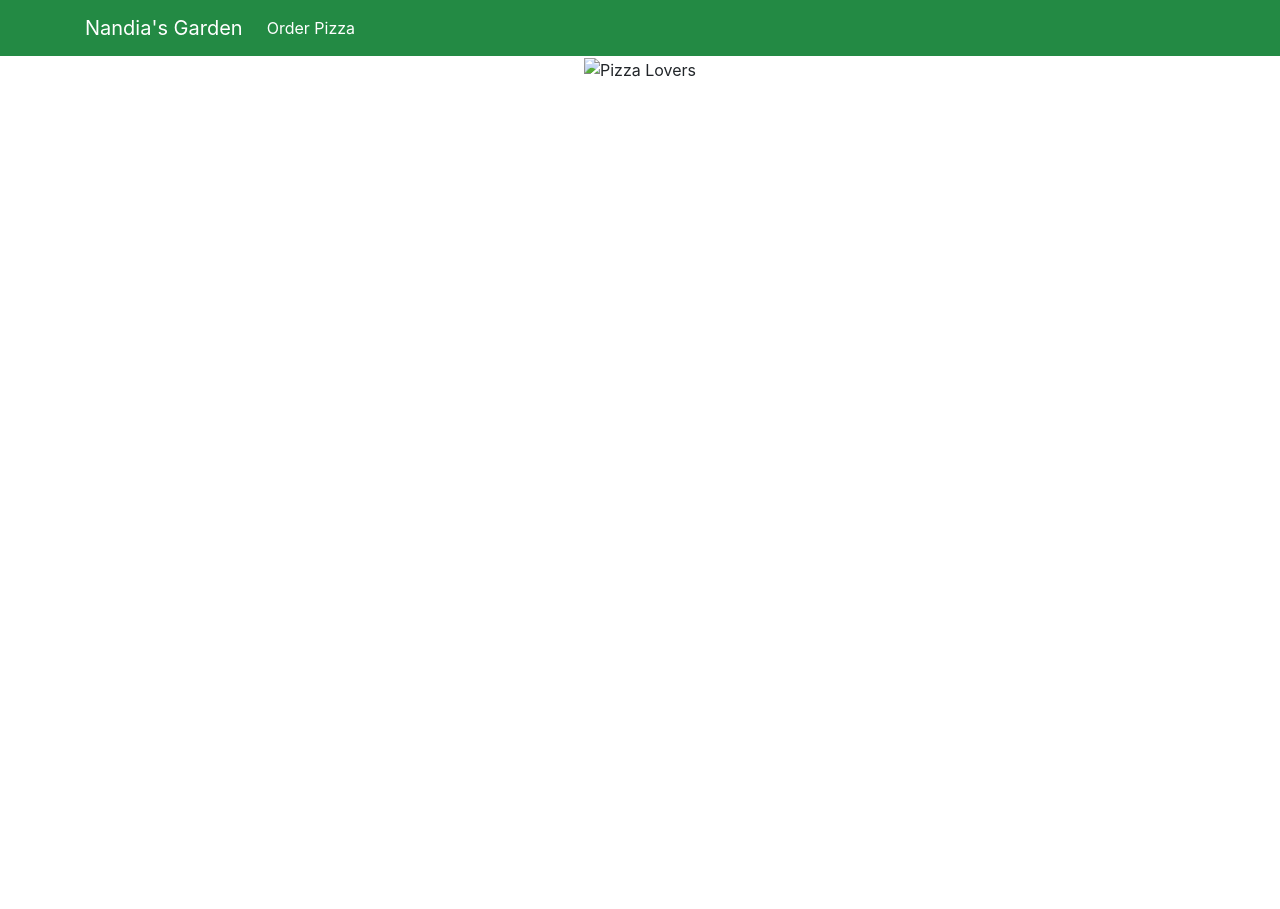
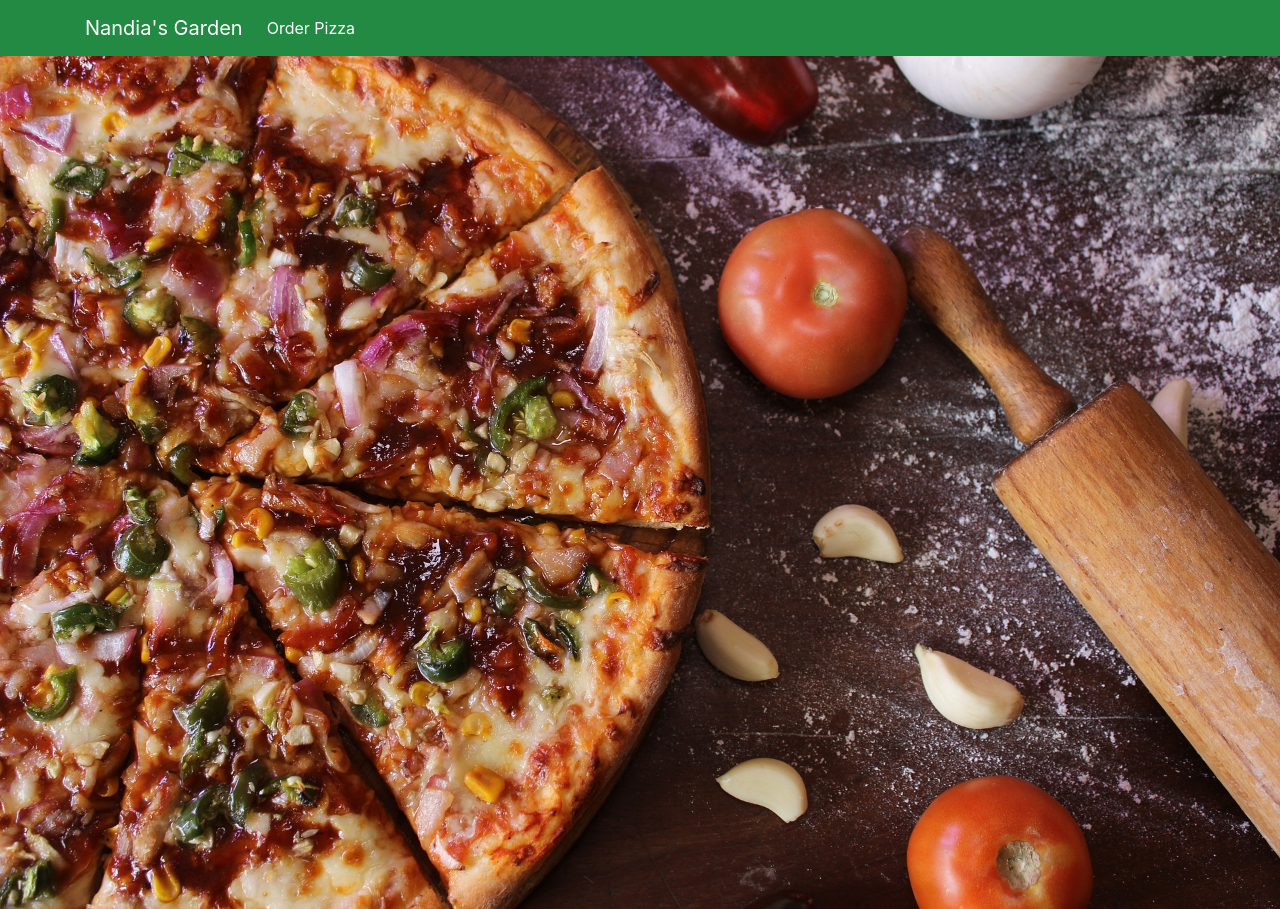
Before and after one commit to Arpik/PizzaLovers, a Django app: page / in a window 1280 px wide. Before the commit the page ends 77 px from the top, so only its background shows below. Run offline with Django 3.2, Linux system fonts and the light colour scheme; some libraries are stand-ins or nearby versions.

Commit message:
Added image width.

```diff
--- a/pizzalovers/pizza/templates/pizza/home.html
+++ b/pizzalovers/pizza/templates/pizza/home.html
@@ -1,7 +1,8 @@
 {% extends 'pizza/base.html' %}
 {% block 'body' %}
+{% load static %}
 <div class="text-center">
-    <img src="" class="img-flud" alt="Pizza Lovers">
+    <img src="{% static 'pizza.jpg' %}" class="img-fluid w-100" alt="Pizza Lovers">
 </div>
 
 {% endblock %}
```
